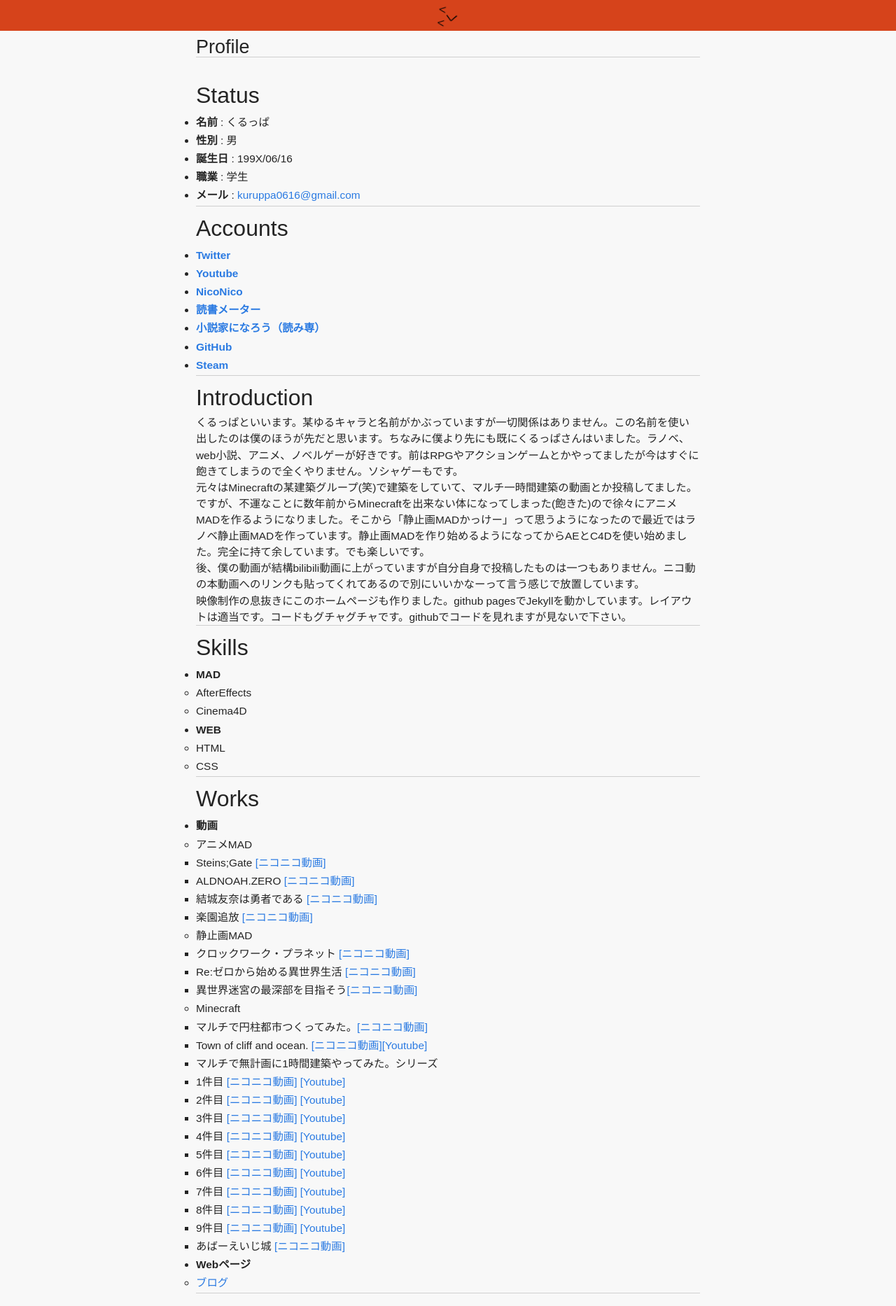
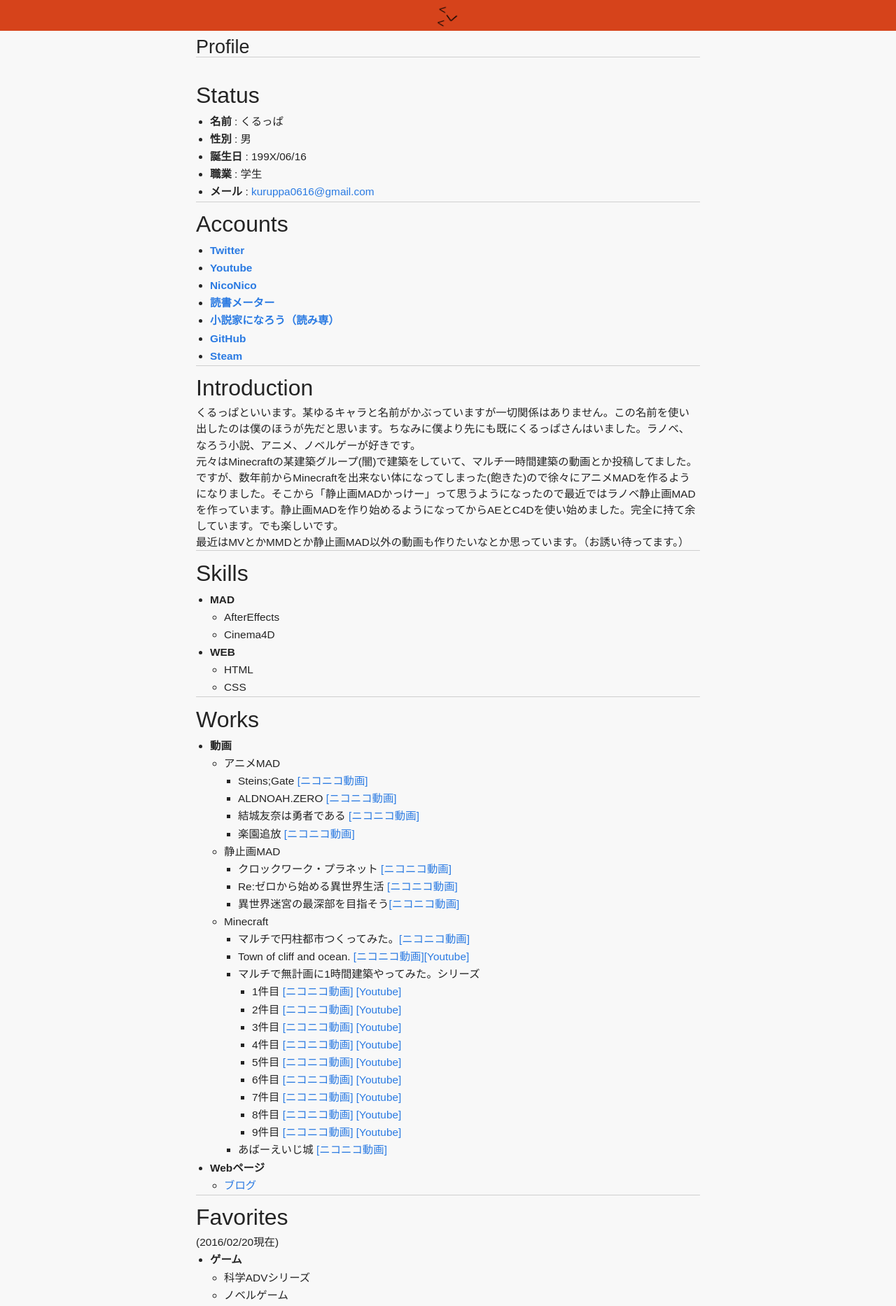
Before and after one commit to kuruppa0616/kuruppa0616.github.io, a Jekyll site: the page built from Profile.md, in a window 1280 px wide. Shown: the top 1866 px of the page at 70% size. Built offline with Jekyll 4.4.1, drawn with Linux system fonts in a browser that asks for light colours.

Commit message:
2016/09/25/23:05
スマホ時の横幅
プロフィール文

```diff
--- a/Profile.md
+++ b/Profile.md
@@ -35,13 +35,11 @@
 ****
 
 ## Introduction
-くるっぱといいます。某ゆるキャラと名前がかぶっていますが一切関係はありません。この名前を使い出したのは僕のほうが先だと思います。ちなみに僕より先にも既にくるっぱさんはいました。ラノベ、web小説、アニメ、ノベルゲーが好きです。前はRPGやアクションゲームとかやってましたが今はすぐに飽きてしまうので全くやりません。ソシャゲーもです。
+くるっぱといいます。某ゆるキャラと名前がかぶっていますが一切関係はありません。この名前を使い出したのは僕のほうが先だと思います。ちなみに僕より先にも既にくるっぱさんはいました。ラノベ、なろう小説、アニメ、ノベルゲーが好きです。
 
-元々はMinecraftの某建築グループ(笑)で建築をしていて、マルチ一時間建築の動画とか投稿してました。ですが、不運なことに数年前からMinecraftを出来ない体になってしまった(飽きた)ので徐々にアニメMADを作るようになりました。そこから「静止画MADかっけー」って思うようになったので最近ではラノベ静止画MADを作っています。静止画MADを作り始めるようになってからAEとC4Dを使い始めました。完全に持て余しています。でも楽しいです。
+元々はMinecraftの某建築グループ(闇)で建築をしていて、マルチ一時間建築の動画とか投稿してました。ですが、数年前からMinecraftを出来ない体になってしまった(飽きた)ので徐々にアニメMADを作るようになりました。そこから「静止画MADかっけー」って思うようになったので最近ではラノベ静止画MADを作っています。静止画MADを作り始めるようになってからAEとC4Dを使い始めました。完全に持て余しています。でも楽しいです。
 
-後、僕の動画が結構bilibili動画に上がっていますが自分自身で投稿したものは一つもありません。ニコ動の本動画へのリンクも貼ってくれてあるので別にいいかなーって言う感じで放置しています。
-
-映像制作の息抜きにこのホームページも作りました。github pagesでJekyllを動かしています。レイアウトは適当です。コードもグチャグチャです。githubでコードを見れますが見ないで下さい。
+最近はMVとかMMDとか静止画MAD以外の動画も作りたいなとか思っています。（お誘い待ってます。）
 
 ****
 
@@ -85,9 +83,6 @@
 
 ****
 
-
-
-
 ## Favorites
 
 (2016/02/20現在)
@@ -99,24 +94,21 @@
     + ノベルゲーム
 
     + Minecraft
-<br>
+
 + **アニメ**
 
     + Steins;Gate
-<br>
 
 + **ラノベ**
 
     + とある魔術の禁書目録
     + 終末なにしてますか? 忙しいですか? 救ってもらっていいですか?
-    + クロックワーク・プラネット
-<br>
+
 + **なろう小説**
 
     + Re:ゼロから始める異世界生活
     + 異世界迷宮の最深部を目指そう
 
-<br>
 
 + **音楽**
     + 邦楽
--- a/_layouts/postlist.html
+++ b/_layouts/postlist.html
@@ -2,6 +2,7 @@
 layout: default
 ---
 <div class="wrapper">
+    <div class="wrapper-post">
 
     <header class="post-header">
         <h1 class="post-title">{{ page.title }}</h1>
@@ -39,6 +40,6 @@
 
 
 
-
+    </div>
 
 </div>
--- a/_sass/_base.scss
+++ b/_sass/_base.scss
@@ -38,8 +38,9 @@
     margin-top: $spacing-unit / 4;
 }
 ul, ol, dl,li{
-    margin-bottom: 3px;
-    margin-top: 3px;
+    margin-bottom: 2px;
+    margin-top: 2px;
+    margin-left: 10px;
 }
 
 
--- a/_sass/_style.scss
+++ b/_sass/_style.scss
@@ -422,15 +422,16 @@
     .wrapper {
         text-align: center;
         margin: 0 auto;
-        width: 100%;
+        width : calc(100% - 40px) ;
+        padding-left: 20px;
+        padding-right: 20px;
         height: 100%;
     }
     .wrapper-above {
         height: 100%;
     }
     .wrapper-post{
-        padding-right: 15px;
-        padding-left: 15px;
+
     }
     .profile {
         width: 100%;
@@ -500,9 +501,8 @@
     .post-content {
         font-size: 100%;
     }
-    .articles {
-        margin-left: 0px;
-    }
+
+
     .articles-title {
         width: 100%;
     }
```
